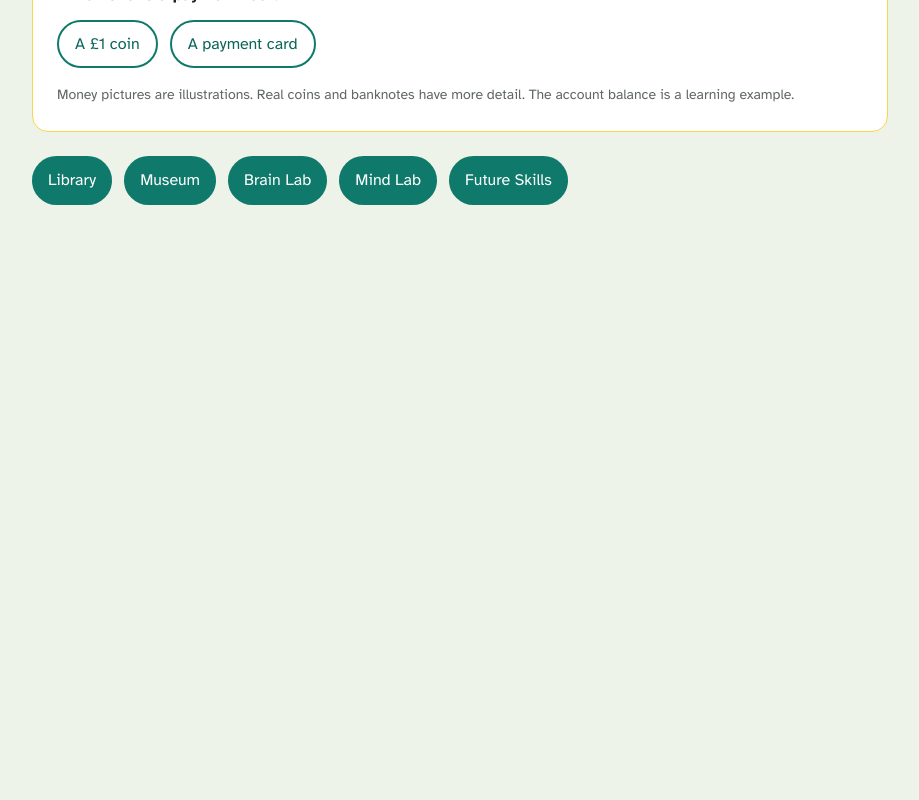
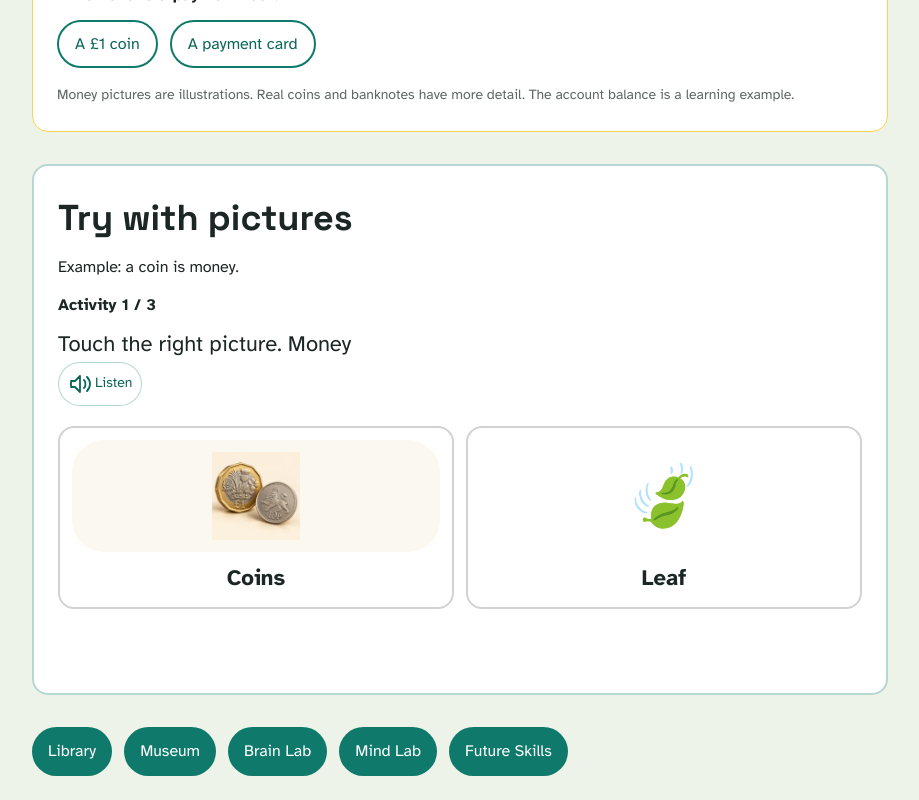
Before and after one commit to laviniamoraru28-creator/money-quest, a Next.js app: page /en/inclusive-learning in a window 1280 px wide. Shown: the part 1848-2648 px from the top of the page, without its empty margins (180-1099 px from the left). Before the commit the page ends 2077 px from the top, so only its background shows below. Built offline with nearby package versions, Linux system fonts and the light colour scheme.

Commit message:
feat(send): show illustrated practice after money examples

```diff
--- a/src/app/[locale]/inclusive-learning/page.tsx
+++ b/src/app/[locale]/inclusive-learning/page.tsx
@@ -2,6 +2,7 @@ import Image from "next/image";
 import {Link} from "@/i18n/navigation";
 import {GuidePanel} from "@/components/GuidePanel";
 import {MoneyExamples} from "@/components/MoneyExamples";
+import {VisualMoneyPractice} from "@/components/VisualMoneyPractice";
 import {AccessibilityMenu} from "@/components/ui/AccessibilityMenu";
 import {learningMetadata} from "@/lib/seo/learning-metadata";
 import {inclusiveLearningCopy} from "@/content/inclusive-learning-copy";
@@ -17,7 +18,7 @@ export default async function Page({params}:Props){
  const copy=inclusiveLearningCopy[locale],labels=laboratoryCopy[locale],nav=publicNavigationCopy[locale],discovery=discoveryCopy[locale];
  return <main id="main-content" tabIndex={-1} className="mx-auto max-w-4xl px-5 py-6"><nav aria-label={labels.navigation} className="flex flex-wrap items-center gap-4"><Link className="min-h-11 py-2 text-teal-text underline" href="/">{labels.home}</Link><Link className="min-h-11 py-2 text-teal-text underline" href="/play">{labels.map}</Link><AccessibilityMenu/></nav><h1 className="mt-5 text-3xl">{copy.title}</h1><Image unoptimized data-learning-decoration src="/images/money-quest/sections/inclusive-learning.webp" alt="" width={640} height={640} className="mt-5 max-h-80 w-full rounded-2xl object-contain"/><GuidePanel message={copy.intro} uiLocale={REGIONAL_LOCALES[locale]} labels={labels}/><section className="my-6 grid gap-4 sm:grid-cols-2">{[
  [copy.supportTitle,copy.support],[copy.stepTitle,copy.step],[copy.responseTitle,copy.response],[copy.paceTitle,copy.pace]
- ].map(([title,text])=><article key={title} className="rounded-2xl border border-ink/10 bg-white p-5"><h2 className="text-xl">{title}</h2><p className="mt-2">{text}</p></article>)}</section><MoneyExamples/><nav aria-label={copy.spaces} className="flex flex-wrap gap-3">{[
+ ].map(([title,text])=><article key={title} className="rounded-2xl border border-ink/10 bg-white p-5"><h2 className="text-xl">{title}</h2><p className="mt-2">{text}</p></article>)}</section><MoneyExamples/><VisualMoneyPractice/><nav aria-label={copy.spaces} className="flex flex-wrap gap-3">{[
  ["library",discovery.library],["museum",discovery.museum],["brain-lab",nav.brain],["mind-lab",nav.mind],["future-skills",nav.future]
  ].map(([slug,title])=><Link className="min-h-12 rounded-xl bg-teal px-4 py-3 text-white" key={slug} href={`/${slug}`}>{title}</Link>)}</nav></main>;
 }
```
